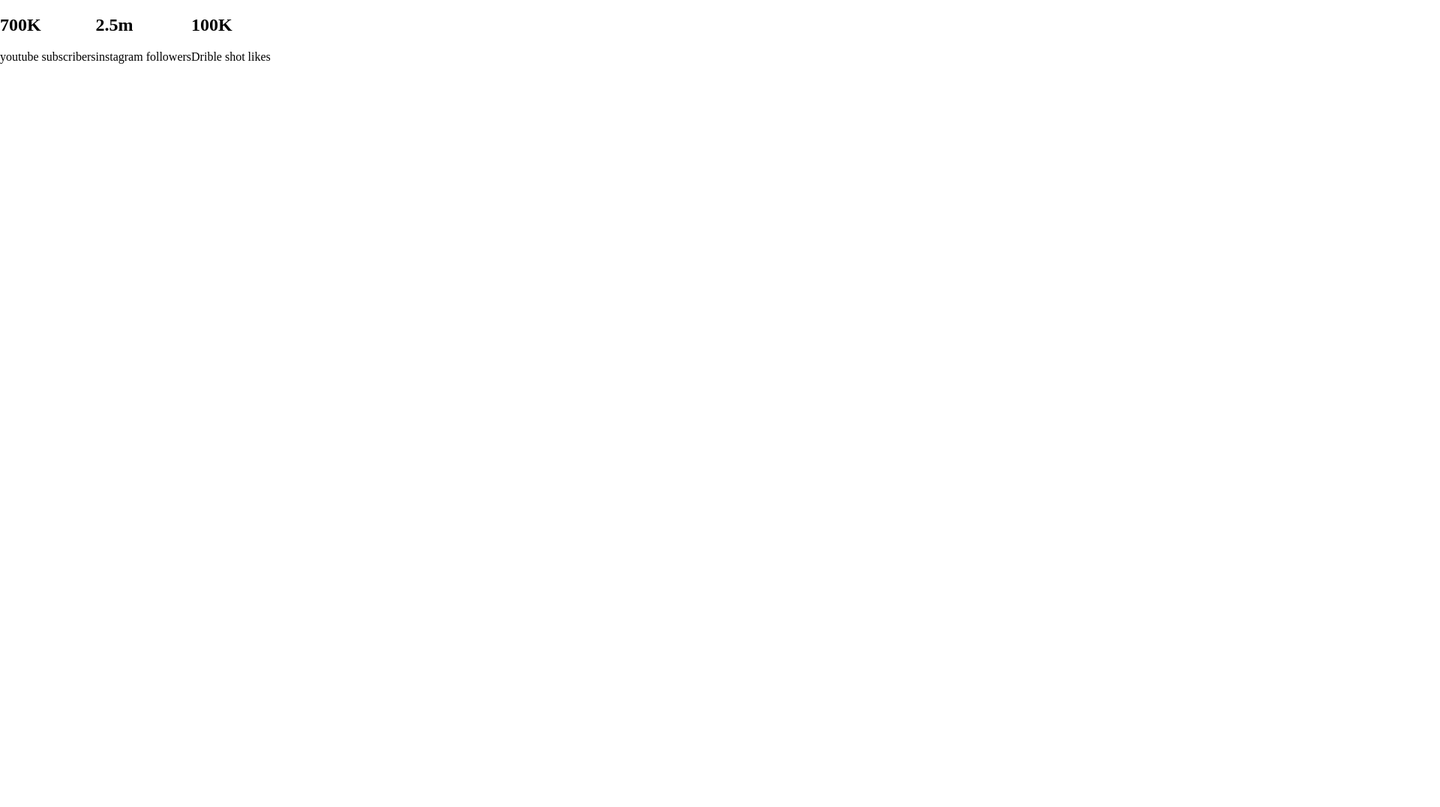
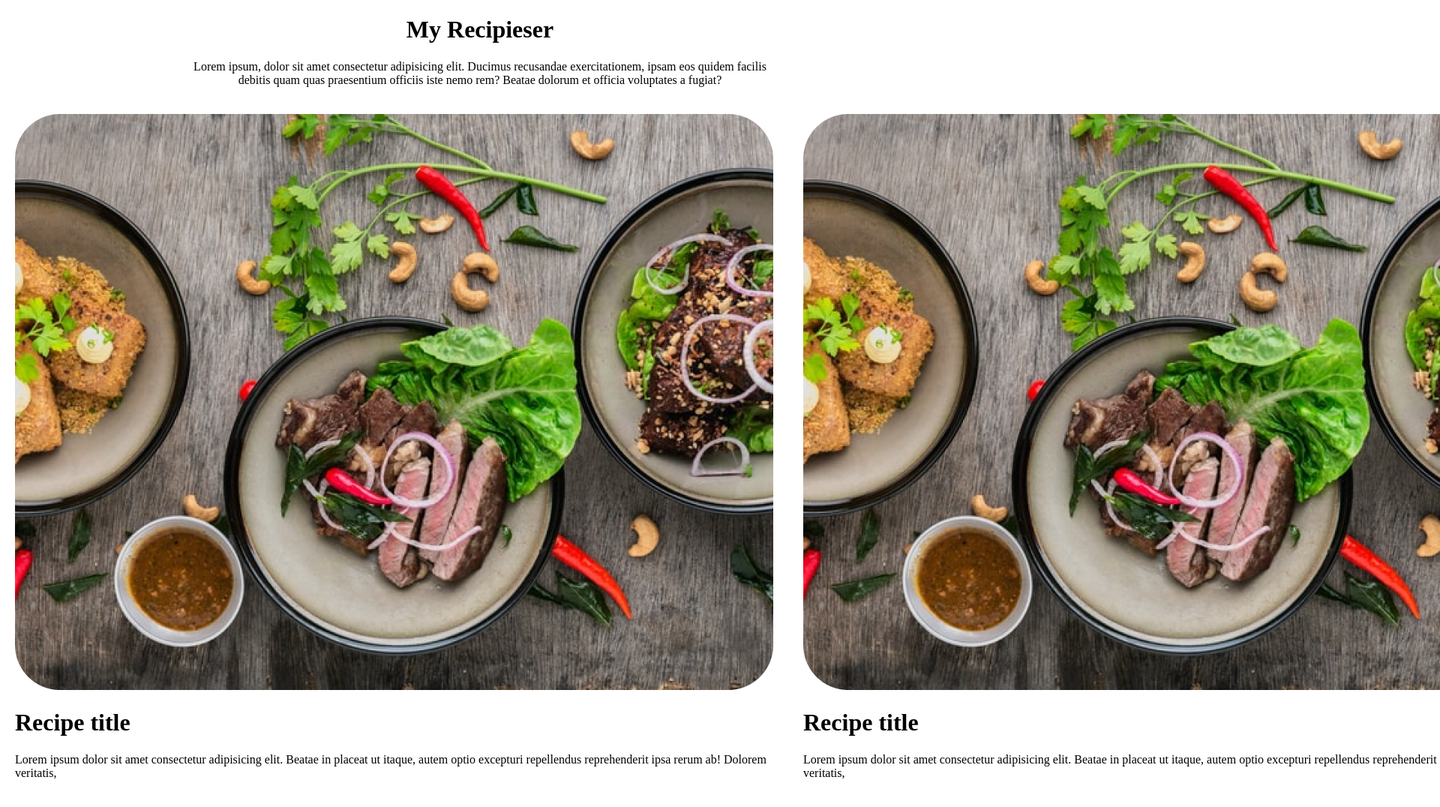
Before and after one commit to abesh58/practice-website-2, a plain HTML site: page index.html in a window 1280 px wide. Shown: the top 1076 px of the page at 75% size, 1920 px wide, since content can reach past the window. Before the commit the page ends 800 px from the top, so only its background shows below. Drawn offline with Linux system fonts and the light colour scheme.

Commit message:
i learned nothing

```diff
--- a/index.html
+++ b/index.html
@@ -10,38 +10,67 @@
 </head>
 
 <body>
-    <!-- <section class="section">
-        <div class="left">
-            <h1><span id="skip">Skip</span> the diet,</h1>
-            <h1>Just eat healthy </h1>
-            <h1>With food network</h1>
-            <p>Lorem ipsum dolor sit amet consectetur adipisicing elit. Et dolorum eum necessitatibus quam tenetur rem
-                molestias? Totam ab soluta sequi atque sed eligendi officia, illo quas.</p>
-            <button>
-                <a href="#">order food</a>
-            </button>
+    <div class="recipe-container">
+        <div class="heading">
+            <h1>My Recipieser</h1>
+            <p>Lorem ipsum, dolor sit amet consectetur adipisicing elit. Ducimus recusandae exercitationem, ipsam eos
+                quidem facilis debitis quam quas praesentium officiis iste nemo rem? Beatae dolorum et officia
+                voluptates a fugiat?</p>
+
+
+        </div>
+        <div class="menu-cards">
+            <div class="menu">
+                <div class="image">
+                    <img src="images/Project Cover1.jpg" alt="error">
+                </div>
+                <h1>Recipe title</h1>
+                <p>Lorem ipsum dolor sit amet consectetur adipisicing elit. Beatae in placeat ut itaque, autem optio
+                    excepturi repellendus reprehenderit ipsa rerum ab! Dolorem veritatis,</p>
+            </div>
+            <div class="menu">
+                <div class="image">
+                    <img src="images/Project Cover1.jpg" alt="error">
+                </div>
+                <h1>Recipe title</h1>
+                <p>Lorem ipsum dolor sit amet consectetur adipisicing elit. Beatae in placeat ut itaque, autem optio
+                    excepturi repellendus reprehenderit ipsa rerum ab! Dolorem veritatis, </p>
+            </div>
+        </div>
+    </div>
+
+    <!-- this is the second container
+    <div class="container">
+        <div class="image right">
+            <img src="images/Group 8425.png" alt="this is an error">
         </div>
         <div class="right">
-            <img src="images/Hero Image.jpg" alt="this is an error">
+            <h1>About Me</h1>
+            <p>Lorem ipsum dolor sit amet consectetur adipisicing elit. Suscipit consequuntur distinctio autem delectus
+                fuga voluptatibus. Minus sunt voluptas ducimus accusamus, dolores similique ullam numquam perferendis
+                dolore laboriosam, possimus assumenda iusto.</p>
+
+            <a href="#" class="btn">Contact me</a>
+
         </div>
-    </section> -->
-
-    <section class="last-section">
+    </div> -->
+    <!-- this is the subscriber part -->
+    <!-- <section class="last-section">
         <div class="parent-div">
             <div class="1st">
                 <h1>700K</h1>
-                <p> youtube subscribers</p>
+                <p> Youtube Subscribers</p>
             </div>
             <div class="2nd">
                 <h1>2.5m</h1>
-                <p>instagram followers</p>
+                <p>Instagram Followers</p>
             </div>
             <div class="3rd">
                 <h1>100K</h1>
-                <p>Drible shot likes</p>
+                <p>Dribble Shot Likes</p>
             </div>
         </div>
-    </section>
+    </section> -->
 </body>
 
 </html>
--- a/style.css
+++ b/style.css
@@ -4,20 +4,81 @@ body {
     box-sizing: border-box;
 }
 
-/*
-section {
-    height: 500px;
-    width: 100%;
+/* this is the second container
+.container {
+    background-image: url(images/7.png);
+    background-repeat: no-repeat;
+    background-size: cover;
+    margin: 10px;
+    border: 2px solid red;
+    border-radius: 10px;
     display: flex;
+
+}
+
+.right {
     margin: 20px;
-    align-items: center;
+    padding: 20px;
+    align-self: center;
+
+    margin-left: 150px;
+}
+
+.right h1 {
+    text-align: center;
+}
+
+.right .btn {
+    text-decoration: none;
+    text-align: center;
+    border-radius: 5px;
+    padding: 8px 16px;
+    background-color: rgb(224, 200, 182);
 } */
-.last-section {
+.recipe-container {
     width: 100%;
     display: block;
 }
 
-.parent-div {
-    display: flex;
+.recipe-container .heading {
+    width: 60%;
+    text-align: center;
     margin: auto;
 }
+
+.recipe-container .menu-cards {
+    width: 100%;
+    display: flex;
+
+}
+
+.recipe-container .menu-cards image {
+    width: 40%;
+}
+
+.menu {
+    margin: 10px;
+    padding: 10px;
+}
+
+/* .menu-cards .menu {
+    margin: 20px;
+} */
+
+
+/* this is the subscriber part */
+/* .last-section {
+    width: 100%;
+}
+.parent-div {
+    border: 2px solid gray;
+    border-radius: 15px;
+    margin: 10px;
+    display: flex;
+    margin: 10px;
+    justify-content: space-evenly;
+    padding: 20px;
+}
+.parent-div h1 {
+    font-weight: 900;
+} */
```
